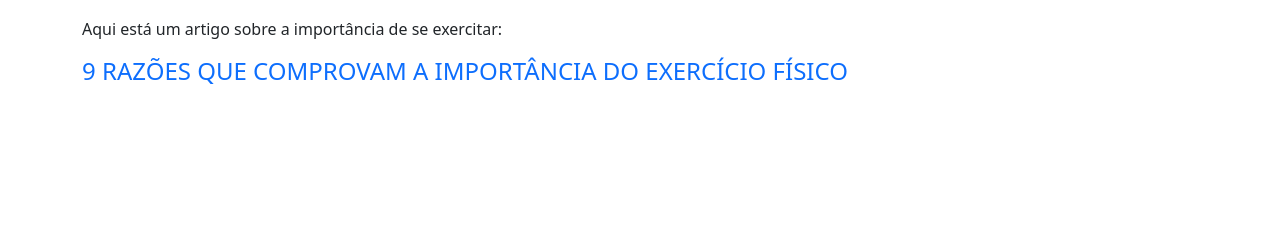
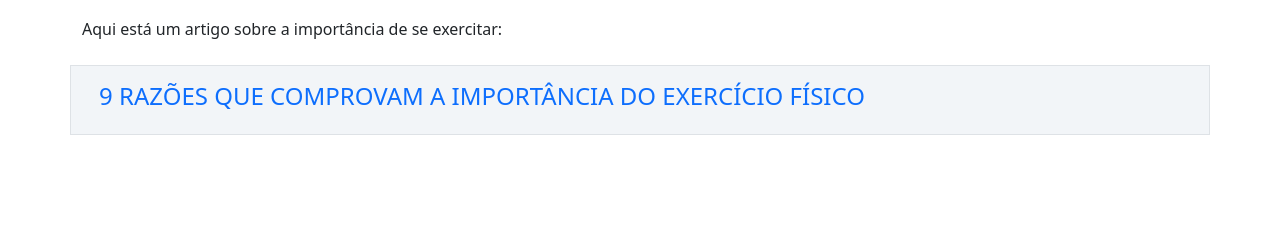
Before and after one commit to Fulcrum04/SuaSaude, a Flask app: template comunidade/templates/home_log.html in a window 1280 px wide. Shown: the part 362-602 px from the top of the page. Run offline with Flask 3, Linux system fonts and the light colour scheme; the template is opened without the code that fills it, so the values that code supplies are empty.

Commit message:
Update home_log.html

```diff
--- a/comunidade/templates/home_log.html
+++ b/comunidade/templates/home_log.html
@@ -92,8 +92,10 @@
     <p>
       Aqui estão algumas dicas para manter uma rotina saudável!
     </p>
+    <div class="row border mt-4 p-3 meupost">
     <div class="col col-9">
       <a style="text-decoration: none" href="https://blog.sabin.com.br/autocuidado/como-ter-uma-rotina-saudavel/"><h4>8 Dicas para uma rotina saudável.</h4></a>
+    </div>
     </div>
     {% elif current_user.frequencia >= frequencia_minima %}
     <h3>Você está no caminho certo! De acordo com a OMS, você mantém a frequência mínima de exercícios físicos para a sua faixa etária.</h3>
@@ -103,11 +105,11 @@
     <p>
     Aqui estão algumas dicas de exercícios que você pode fazer em casa!
     </p>
-
+<div class="row border mt-4 p-3 meupost">
     <div class="col col-9">
       <a style="text-decoration: none" href="https://www.ecycle.com.br/exercicio-para-fazer-em-casa/"><h4>20 Exercícios para fazer em Casa</h4></a>
     </div>
-
+</div>
     {% else %}
     <h3>De acordo com a OMS, você está abaixo da frequência mínima de exercícios físicos para a sua faixa etária.</h3>
     Para melhorar seu bem estar, evitar problemas de saúde e física e mental, tente reservar um tempo na sua semana para
@@ -116,9 +118,10 @@
     <p>
     Aqui está um artigo sobre a importância de se exercitar:
     </p>
-
+    <div class="row border mt-4 p-3 meupost">
     <div class="col col-9">
       <a style="text-decoration: none" href="https://conteudo.omronbrasil.com/a-importancia-do-exercicio-fisico/"><h4>9 RAZÕES QUE COMPROVAM A IMPORTÂNCIA DO EXERCÍCIO FÍSICO</h4></a>
+    </div>
     </div>
 
 
```
